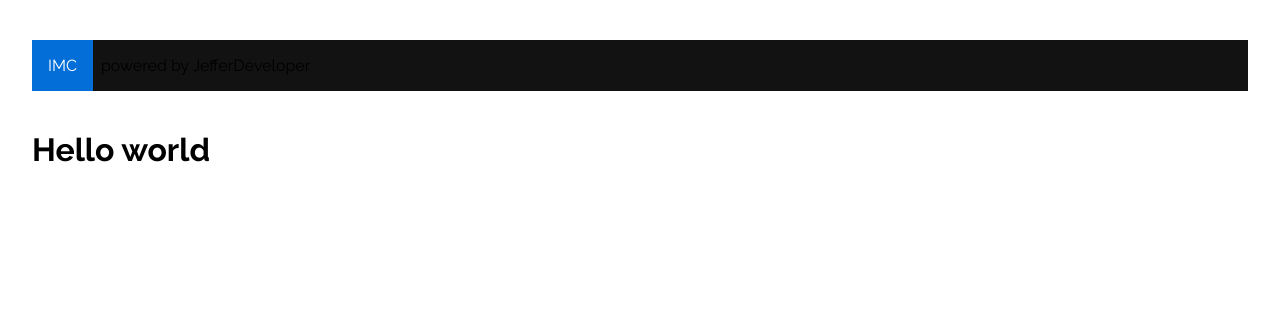
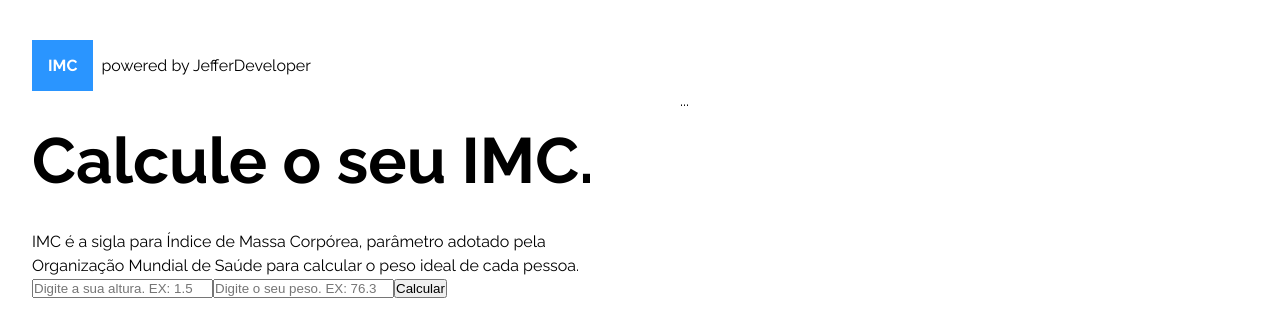
Before and after one commit to Jeffersoncharlles/calc-imc, a React (Create React App) app: page / in a window 1280 px wide. Shown: the top 336 px of the page. Built offline with nearby package versions, Linux system fonts and the light colour scheme.

Commit message:
chore:start layout with input section  commit

```diff
--- a/package.json
+++ b/package.json
@@ -15,6 +15,7 @@
     "react-dom": "^17.0.2",
     "react-icons": "^4.3.1",
     "react-scripts": "5.0.0",
+    "react-toastify": "^8.2.0",
     "sass": "^1.49.8",
     "typescript": "^4.4.2",
     "web-vitals": "^2.1.0"
--- a/src/App.tsx
+++ b/src/App.tsx
@@ -1,14 +1,49 @@
+import { useState } from 'react';
+import { toast } from 'react-toastify';
 import { Header } from './components/Header'
 import styles from './styles/global.module.scss'
 
 export const App = () => {
+    const [heightField, setHeightField] = useState<number>(0);
+    const [weightField, setWeightField] = useState<number>(0);
+
+
+    const handleCalculateIMC = () => {
+        if (heightField && weightField) {
+
+        } else {
+            toast.warning("Digite todos os campos.")
+        }
+
+    }
 
     return (
         <div className={styles.container}>
-            <div className={styles.containerHeader}>
-                <Header />
-            </div>
-            <h1>Hello world</h1>
+            <Header />
+            <main className={styles.containerMain}>
+                <section className={styles.containerLeft}>
+                    <h1>Calcule o seu IMC.</h1>
+                    <p>IMC é a sigla para Índice de Massa Corpórea, parâmetro adotado pela Organização Mundial de Saúde para calcular o peso ideal de cada pessoa.</p>
+
+                    <input
+                        placeholder='Digite a sua altura. EX: 1.5  (em metrôs)'
+                        type="number"
+                        value={heightField > 0 ? heightField : ''}
+                        onChange={(e) => setHeightField(parseFloat(e.target.value))}
+                    />
+                    <input
+                        placeholder='Digite o seu peso. EX: 76.3  (em kg)'
+                        type="number"
+                        value={weightField > 0 ? weightField : ''}
+                        onChange={(e) => setWeightField(parseFloat(e.target.value))}
+                    />
+
+                    <button onClick={handleCalculateIMC}>Calcular</button>
+                </section>
+                <section className={styles.containerRight}>
+                    ...
+                </section>
+            </main>
         </div>
     );
 }
--- a/src/components/Header/styles.module.scss
+++ b/src/components/Header/styles.module.scss
@@ -1,15 +1,15 @@
 .containerHeader {
-    background: #121212;
+    // background: #121212;
 
     span {
         background: rgba(0, 128, 255, 0.835);
         color: #fff;
         padding: 1rem;
-        display: inline-block;
+        font-weight: bold;
     }
 
     p {
         margin: 0.5rem;
-        display: inline-block;
+        // color: #fff;
     }
 }
--- a/src/index.tsx
+++ b/src/index.tsx
@@ -1,9 +1,22 @@
 import React from 'react';
 import ReactDOM from 'react-dom';
+import { ToastContainer } from 'react-toastify';
+import 'react-toastify/dist/ReactToastify.css';
 import { App } from './App';
 
 ReactDOM.render(
   <React.StrictMode>
+    <ToastContainer
+      position="top-right"
+      autoClose={2500}
+      hideProgressBar={false}
+      newestOnTop={false}
+      closeOnClick
+      rtl={false}
+      pauseOnFocusLoss={false}
+      draggable
+      pauseOnHover={false}
+    />
     <App />
   </React.StrictMode>,
   document.getElementById('root')
--- a/src/styles/global.module.scss
+++ b/src/styles/global.module.scss
@@ -8,6 +8,20 @@ body {
     font: 400 1rem 'Raleway', Roboto, Arial, Helvetica, sans-serif;
     -webkit-font-smoothing: antialiased;
     box-sizing: border-box;
+}
+
+a {
+    color: inherit;
+    text-decoration: none;
+}
+
+button {
+    cursor: pointer;
+}
+
+span,
+p {
+    display: inline-block;
 }
 
 
@@ -34,6 +48,30 @@ html {
 
 
 .containerHeader {
-    max-width: 1216px;
-    margin: 40px auto;
+    // max-width: 1216px;
+    // margin: 40px auto;
 }
+
+.containerMain {
+    display: flex;
+}
+
+.containerLeft {
+    flex: 1;
+    margin-right: 2.5rem;
+
+    h1 {
+        font-size: 4rem;
+        margin-bottom: 2rem;
+        margin-top: 2rem;
+    }
+
+    p {
+        line-height: 1.5;
+    }
+}
+
+.containerRight {
+    flex: 1;
+    margin-left: 2.5rem;
+}
```
Also changed, not shown: src/components/Footer/index.tsx (added, +11 -0 lines), src/components/Footer/styles.module.scss (added), 1 other file (tests, documents, lock files or other folders).
